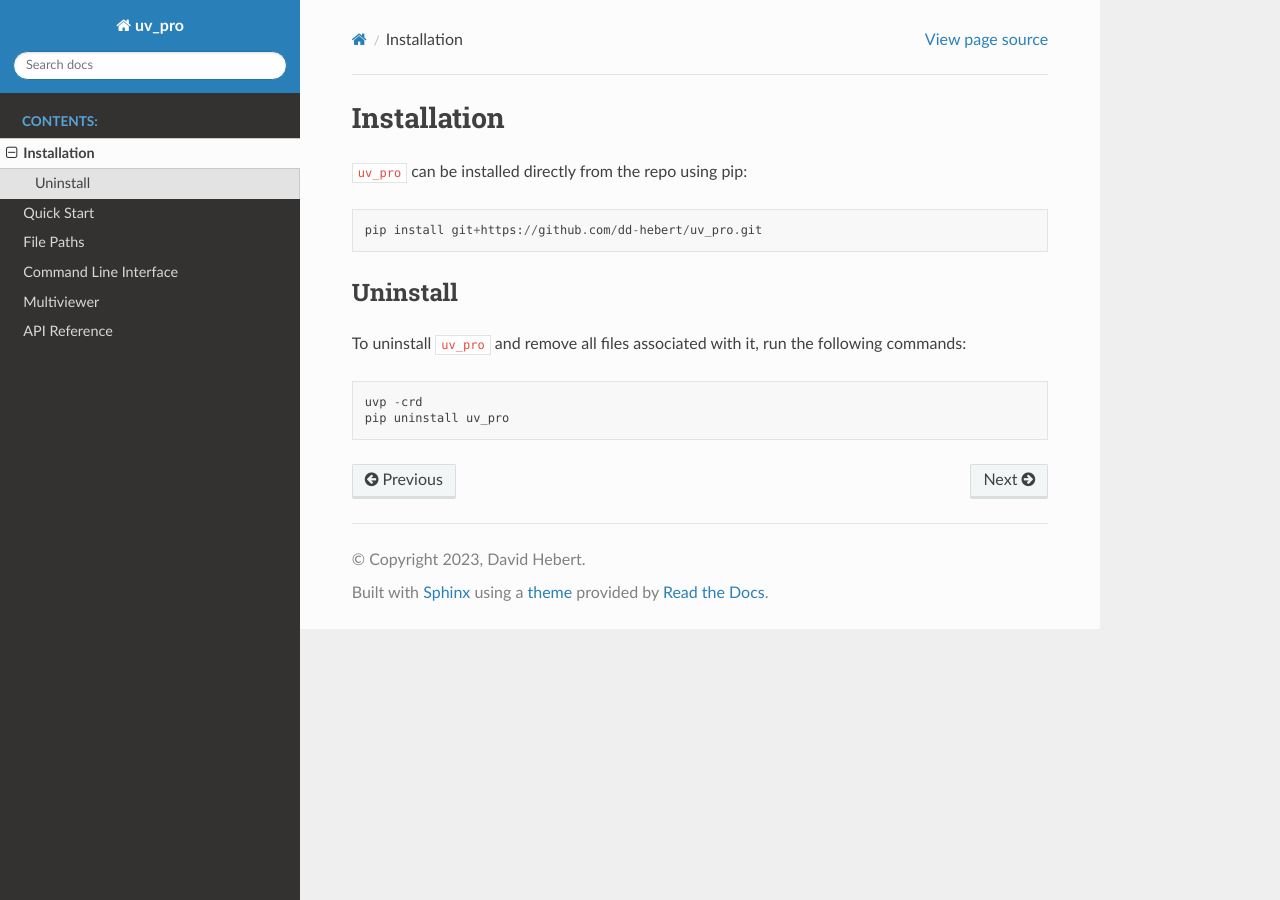
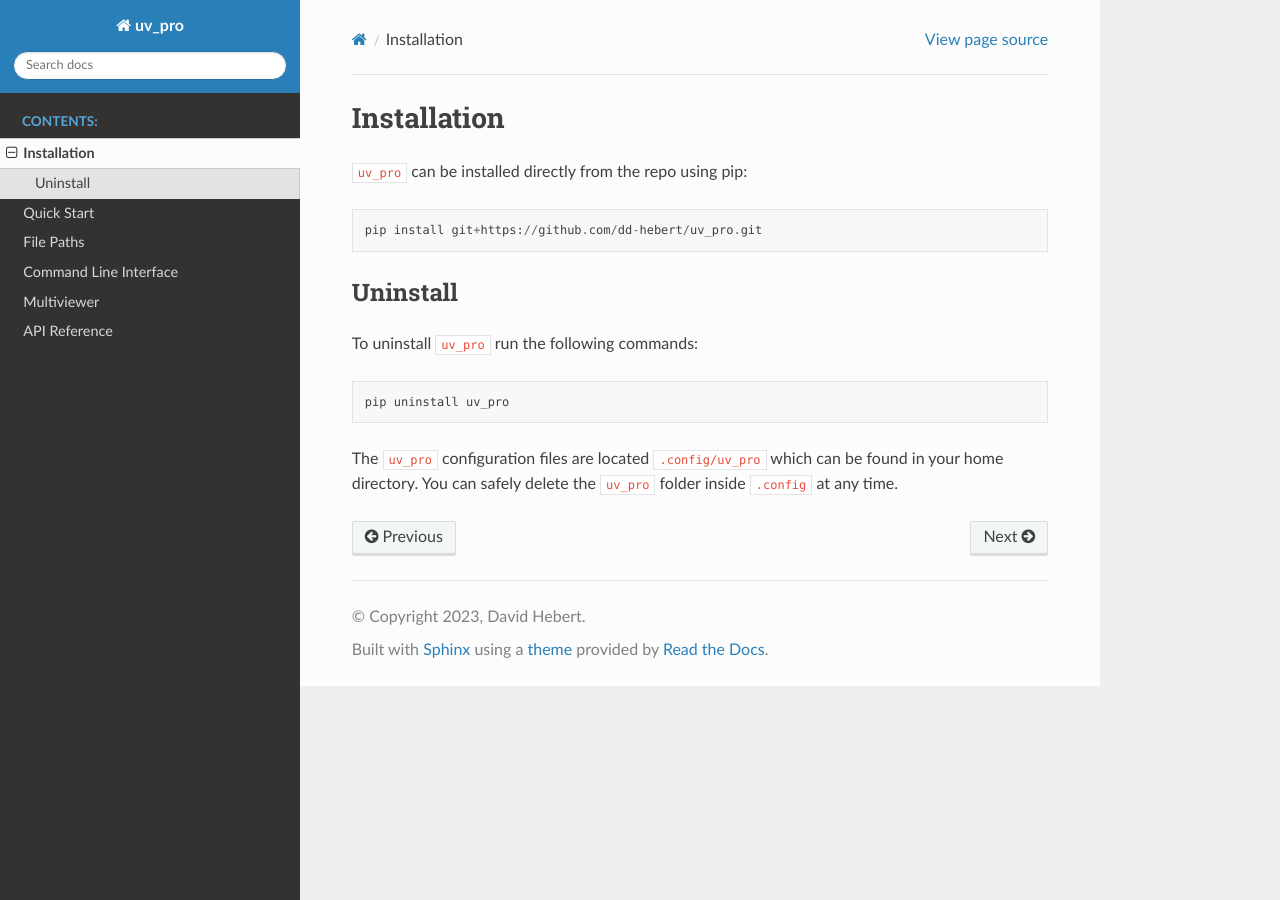
Before and after one commit to dd-hebert/uv_pro, a Sphinx documentation site: the page built from docs/installation.rst, in a window 1280 px wide. Built offline with Sphinx 7.4.7 and the Read the Docs theme 2.0.0, drawn with Linux system fonts in a browser that asks for light colours.

Commit message:
doc updates

```diff
--- a/docs/installation.rst
+++ b/docs/installation.rst
@@ -7,7 +7,9 @@ Installation
 
 Uninstall
 ---------
-To uninstall ``uv_pro`` and remove all files associated with it, run the following commands::
+To uninstall ``uv_pro`` run the following commands::
 
-    uvp -crd
     pip uninstall uv_pro
+
+The ``uv_pro`` configuration files are located ``.config/uv_pro`` which can be found in your home directory.
+You can safely delete the ``uv_pro`` folder inside ``.config`` at any time.
```
Also changed, not shown: 1 other file.
